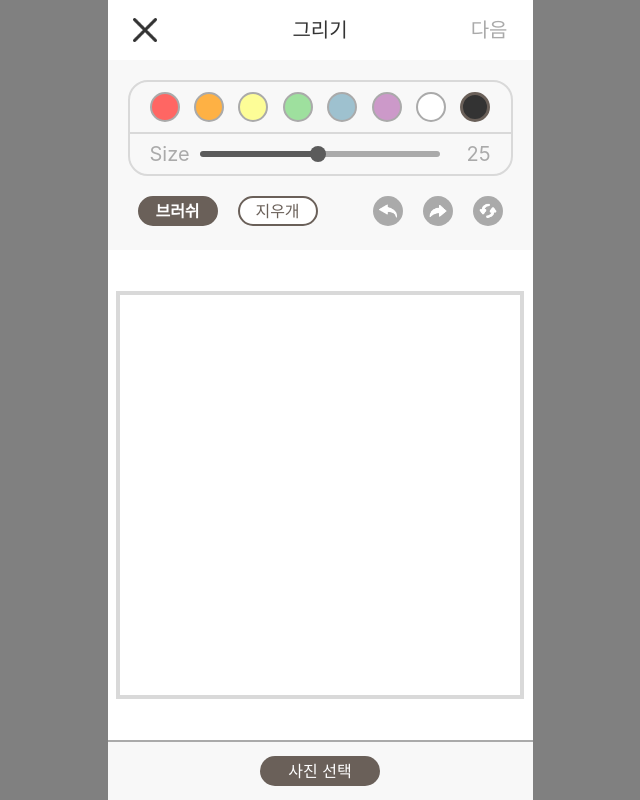
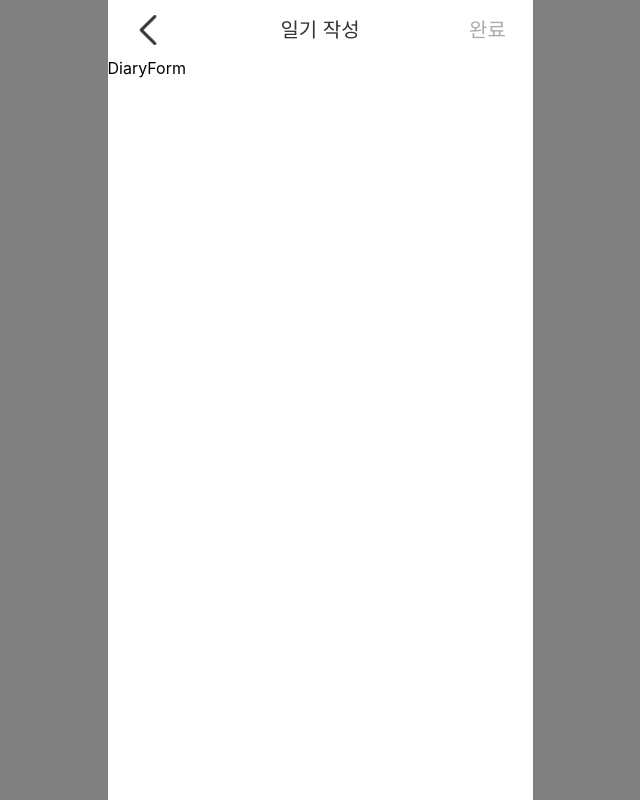
Before and after one commit to yousunzoo/Moodlog-FE-WEB, a React (Vite) app: page /diaryCreate in a window 1280 px wide. Both pictures are taken after a click on the button "다음". Shown: the whole page, without its empty margins (320-960 px from the left). Built offline with nearby package versions, Linux system fonts and the light colour scheme; a web font is replaced by a local one.

Commit message:
feat: topbar 동작에 따른 페이지 이동 구현

```diff
--- /dev/null
+++ b/src/components/diaryForm/index.tsx
@@ -0,0 +1,7 @@
+import React from 'react'
+
+function DiaryForm() {
+  return <div>DiaryForm</div>
+}
+
+export default DiaryForm
--- a/src/components/topBar/index.tsx
+++ b/src/components/topBar/index.tsx
@@ -1,17 +1,27 @@
 import React from 'react'
 import * as S from './style'
-function TopBar() {
+import { TopbarProps } from '../../types/createDiary'
+
+function TopBar({ step, changeStep }: TopbarProps) {
+  if (step === 'first') {
+    return (
+      <>
+        <S.Wrapper onClick={changeStep}>
+          <S.Title>그리기</S.Title>
+          <S.CloseBtn data-step="cancel">취소</S.CloseBtn>
+          <S.Btn data-step="next">다음</S.Btn>
+        </S.Wrapper>
+      </>
+    )
+  }
   return (
-    <div>
-      <S.Wrapper>
-        <S.Title>그리기</S.Title>
-        <S.CloseBtn>
-          취소
-          <img src="/assets/icons/close.png" />
-        </S.CloseBtn>
-        <S.Btn>다음</S.Btn>
+    <>
+      <S.Wrapper onClick={changeStep}>
+        <S.Title>일기 작성</S.Title>
+        <S.PrevBtn data-step="prev">이전</S.PrevBtn>
+        <S.Btn data-step="complete">완료</S.Btn>
       </S.Wrapper>
-    </div>
+    </>
   )
 }
 
--- a/src/components/topBar/style.ts
+++ b/src/components/topBar/style.ts
@@ -1,4 +1,6 @@
 import styled from 'styled-components'
+import closeIcon from '/assets/icons/close.png'
+import backIcon from '/assets/icons/back.png'
 
 export const Wrapper = styled.div`
   width: 100%;
@@ -23,12 +25,18 @@ export const Title = styled.h2`
 export const Btn = styled.button`
   color: ${({ theme }) => theme.grey03};
   cursor: pointer;
+  display: block;
+  width: 40px;
+  height: 30px;
 `
 
 export const CloseBtn = styled(Btn)`
   font-size: 0px;
-  img {
-    width: 24px;
-    height: 24px;
-  }
+  width: 30px;
+  background-image: url(${closeIcon});
+  background-size: contain;
+  background-repeat: no-repeat;
 `
+export const PrevBtn = styled(CloseBtn)`
+  background-image: url(${backIcon});
+`
--- a/src/pages/diaryCreatePage/index.tsx
+++ b/src/pages/diaryCreatePage/index.tsx
@@ -1,12 +1,28 @@
-import React from 'react'
+import React, { MouseEvent, useState } from 'react'
 import TopBar from '../../components/topBar'
 import Canvas from '../../components/canvas'
+import DiaryForm from '../../components/diaryForm'
 
 function DiaryCreatePage() {
+  const [step, setStep] = useState('first')
+  const changeStep = (e: MouseEvent<HTMLDivElement>) => {
+    if (!(e.target instanceof HTMLButtonElement)) return
+    const step = e.target.dataset.step as string
+    switch (step) {
+      case 'cancel':
+        break
+      case 'prev':
+        setStep('first')
+        break
+      case 'next':
+        setStep('second')
+        break
+    }
+  }
   return (
     <>
-      <TopBar />
-      <Canvas />
+      <TopBar step={step} changeStep={changeStep} />
+      {step === 'first' ? <Canvas /> : <DiaryForm />}
     </>
   )
 }
```
Also changed, not shown: src/types/createDiary.ts (+7 -0 lines), public/assets/icons/back.png (added).
